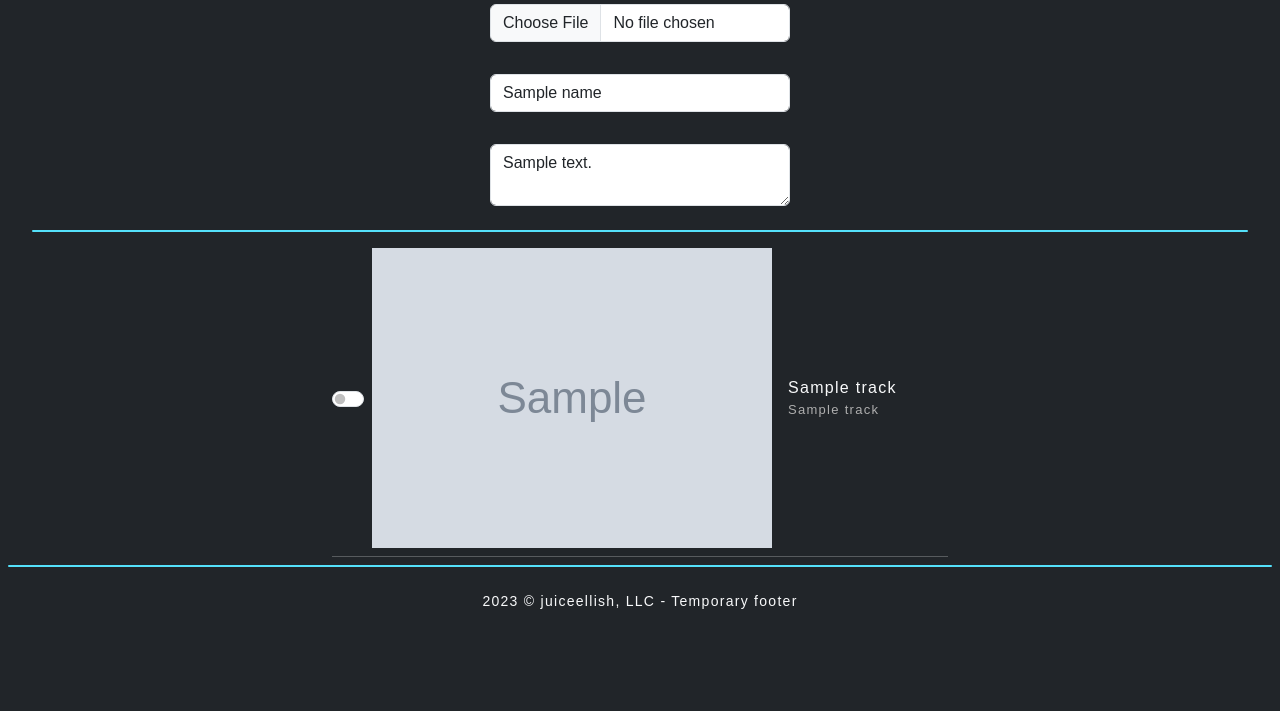
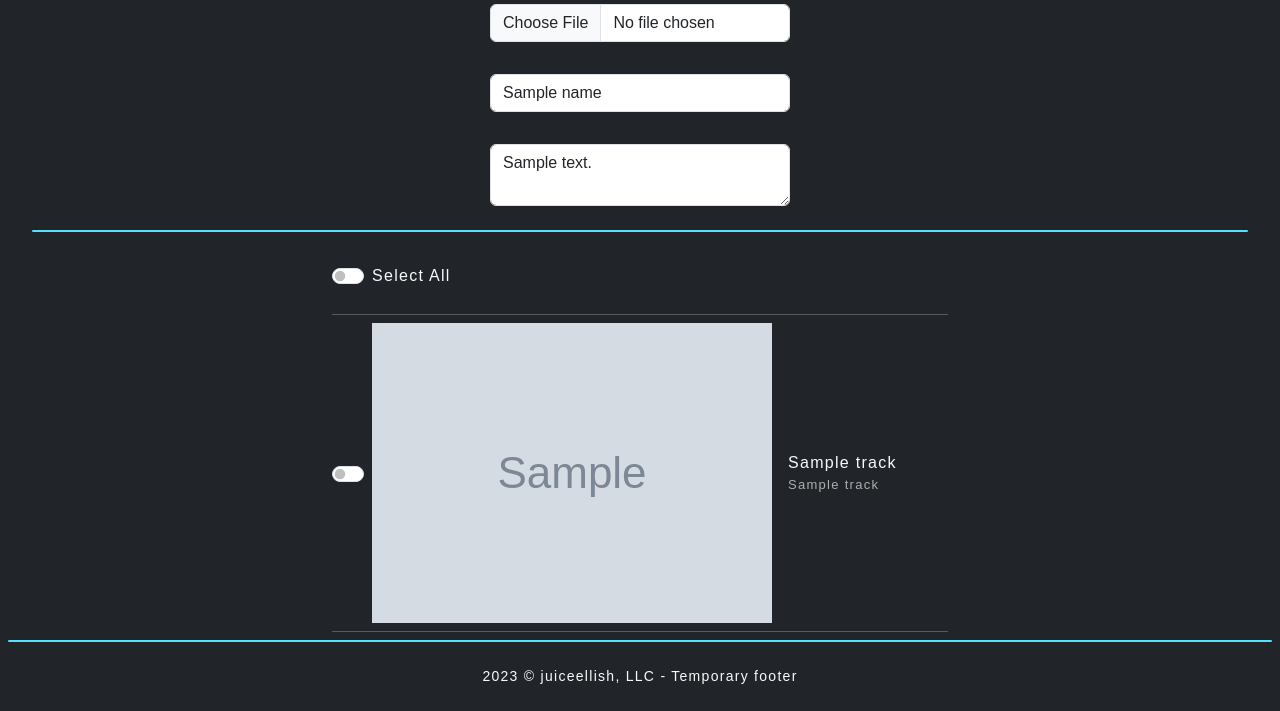
Before and after one commit to dJoshware/juiceellish.dev, a Flask app: template web-apps/templates/playlister/edit_playlist.html in a window 1280 px wide. Shown: the part 846-1557 px from the top of the page. Before the commit the page ends 1455 px from the top, so only its background shows below. Run offline with Flask 3, Linux system fonts and the light colour scheme; the template is opened without the code that fills it: most values are stand-ins (such as "Sample title", 1, 10 or a date in 2020); grey boxes marked "Sample" are stand-in pictures; some libraries are stand-ins or nearby versions; some web fonts are replaced.

Commit message:
Implement 'Select All' button and functionality

```diff
--- a/web-apps/templates/playlister/edit_playlist.html
+++ b/web-apps/templates/playlister/edit_playlist.html
@@ -11,6 +11,7 @@
                 <div class="d-inline-flex flex-column justify-content-center align-items-center w-50">
                     <div class="d-flex w-25">
                         <!-- MAKE CANCEL BUTTON A MODAL -->
+                        <!-- MAKE CANCEL/SAVE STICK TO TOP -->
                         <a class="btn btn-outline-danger flex-fill m-3" href="{{ url_for('playlister_playlist', playlist=name, id=id) }}">Cancel</a>
                         <button class="btn btn-outline-info flex-fill m-3" type="submit">Save</button>
                     </div>
@@ -39,6 +40,13 @@
                     </div>
                 {% else %}
                     <div class="d-flex flex-column w-50">
+                        <div class="d-flex flex-row my-4">
+                            <div class="form-check form-switch">
+                                <input class="form-check-input" type="checkbox" role="switch" id="selectAll" onchange="select_all()">
+                                <label class="form-check-label" for="selectAll">Select All</label>
+                            </div>
+                        </div>
+                        <hr>
                         {% for track in all_tracks %}
                             <div class="d-flex flex-row" id="songs">
                                 <div class="d-flex flex-column justify-content-center form-check form-switch">
@@ -87,6 +95,15 @@
                     event.preventDefault();
                     deleteModal.style.display = 'none';
                 });
+
+                // JS for 'selectAll' checkbox
+                function select_all() {
+                    var select_all = document.getElementById('selectAll');
+                    var checkboxes = document.querySelectorAll('input[type="checkbox"]');
+                    for (var i = 0; i < checkboxes.length; i++) {
+                        checkboxes[i].checked = select_all.checked;
+                    }
+                };
             </script>
         </div>
     </section>
```
